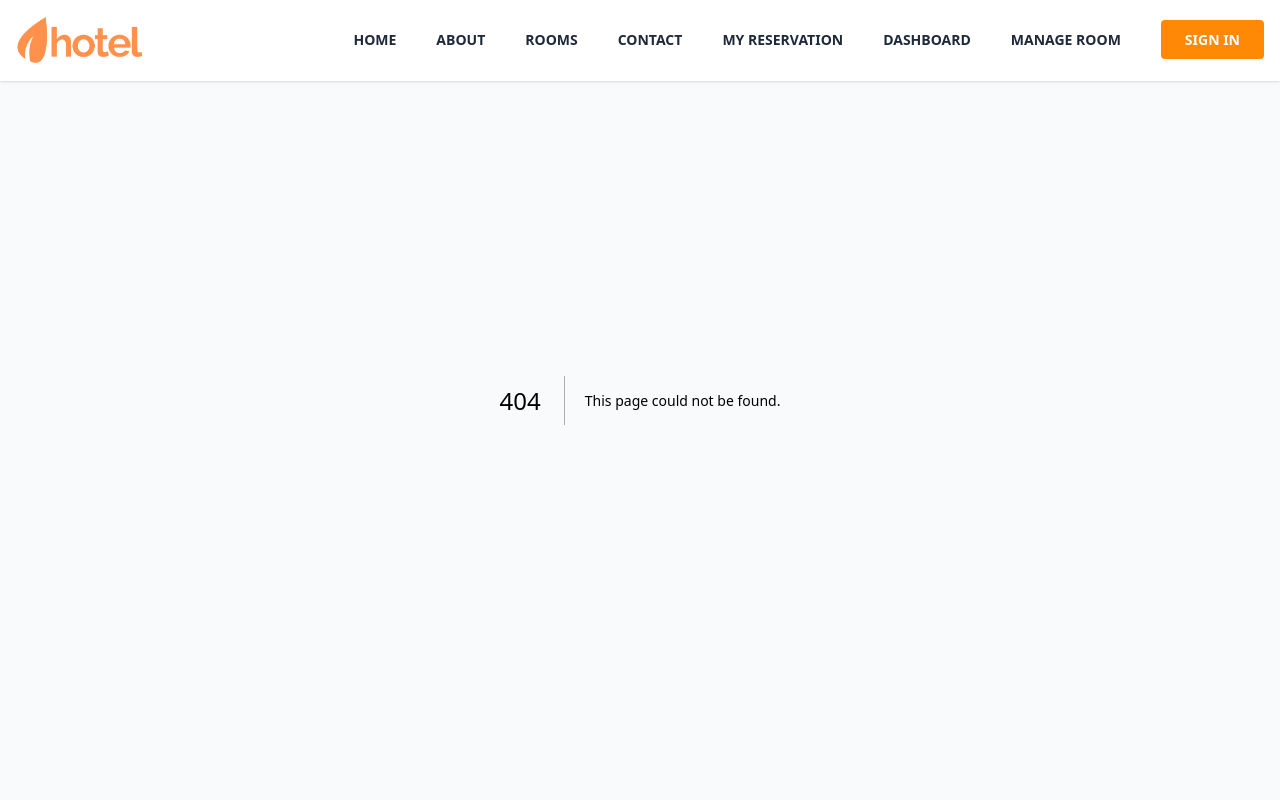
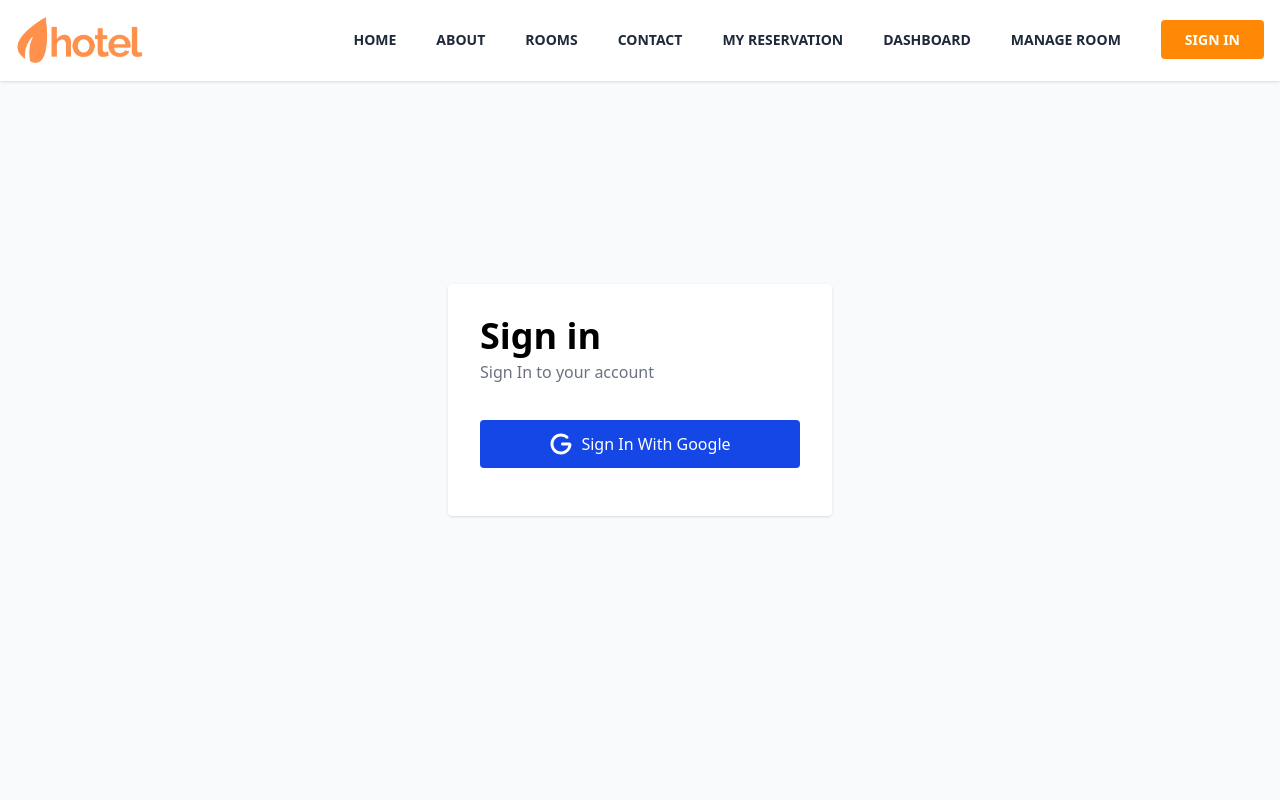
Before and after one commit to hafifradhitya/booking-hotel, a Next.js app: page /signin in a window 1280 px wide. Before the commit this address had no page. Shown: the top 800 px of the page. Built offline with nearby package versions, Linux system fonts and the light colour scheme.

Commit message:
Membuat Page SignIn dan Components login-button

```diff
--- /dev/null
+++ b/app/signin/page.tsx
@@ -0,0 +1,22 @@
+import { Metadata } from "next";
+import LoginButton from "@/components/login-button";
+
+export const metadata: Metadata = {
+  title: "Sign In",
+}
+
+const SignInPage = () => {
+  return (
+    <div className="min-h-screen flex items-center">
+        <div className="bg-white w-96 mx-auto rounded-sm shadow p-8">
+            <h1 className="text-4xl font-bold mb-1">Sign in</h1>
+            <p className="font-medium mb-5 text-gray-500">Sign In to your account</p>
+            <div className="py-4 text-center">
+                <LoginButton />
+            </div>
+        </div>
+    </div>
+  )
+}
+
+export default SignInPage;
--- /dev/null
+++ b/components/login-button.tsx
@@ -0,0 +1,12 @@
+import {FaG} from "react-icons/fa6"
+
+const LoginButton = () => {
+  return (
+    <button className="flex items-center justify-center gap-2 w-full bg-blue-700 text-white font-medium py-3 px-6 text-base rounded-sm hover:bg-blue-600 cursor-pointer">
+        <FaG className="size-6" />
+        Sign In With Google
+    </button>
+  )
+}
+
+export default LoginButton;
```
